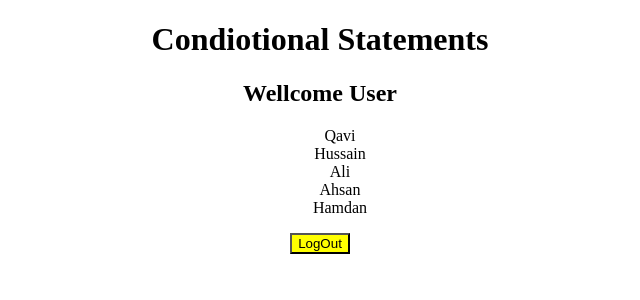
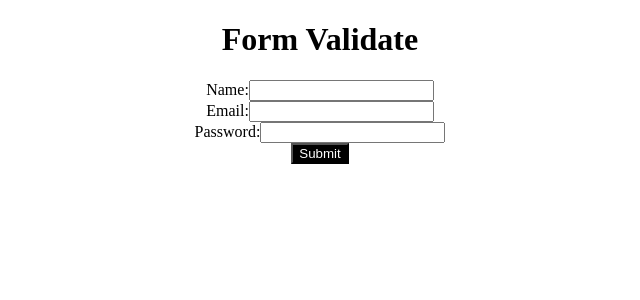
Before and after one commit to qavishaikh/React-Practice, a React (Create React App) app: page / in a window 1280 px wide. Shown: the top 300 px of the page, without its empty margins (320-960 px from the left). Built offline with nearby package versions, Linux system fonts and the light colour scheme.

Commit message:
Form Validate

```diff
--- a/src/App.css
+++ b/src/App.css
@@ -3,6 +3,7 @@
 }
 
 button{
-  background-color: yellow;
+  background-color: black;
+  color: white;
   cursor: pointer;
 }
--- a/src/App.js
+++ b/src/App.js
@@ -1,12 +1,12 @@
 import React  from 'react';
 import './App.css'
-import Condition from './Condition';
+import FormValidate from './FormValidate';
 
 const App = () => {
   return (
     <div className='App'>
-      <h1>Condiotional Statements</h1>
-      <Condition />
+      <h1>Form Validate</h1>
+      <FormValidate />
     </div>
   )
 }
--- a/src/Condition.css
+++ /dev/null
@@ -1,3 +0,0 @@
-li{
-  list-style: none;
-}
--- a/src/Condition.jsx
+++ /dev/null
@@ -1,43 +0,0 @@
-import React from 'react'
-import './Condition.css';
-
-const Condition = () => {
-    // Example 1
-    const isLogedIn = true;
-
-    // Example 2
-    const users = ["Qavi","Hussain","Ali","Ahsan","Hamdan"]
-
-    // Example 3
-    const isAunthicate = true;
-  return (
-    <div>
-
-       {/* Example 1 */}
-        {isLogedIn ? <h2>Wellcome User</h2> : <h2>Welcome Guest</h2>}
-
-      {/* Example 2 */}
-    <div>
-        {users.length > 0 ? (
-            <ul>
-                {users.map((user,index) => (
-                    <li key={index}>{user}</li>
-                ))}
-            </ul>
-        ) : (
-            <p>No users Found</p>
-        )}
-    </div>
-
-             {/* Example 3 */}
-             <div>
-                {isAunthicate && (
-                    <button onClick={() => console.log("Logged Out")}>LogOut</button>
-                )}
-             </div>
-
-    </div>
-  )
-}
-
-export default Condition
--- /dev/null
+++ b/src/Form.css
@@ -0,0 +1,16 @@
+.status {
+  width: 300px;
+  height: 300px;
+  margin: 0 auto 40px;
+  display: flex;
+  align-items: center;
+  justify-content: center;
+  border-radius: 5%;
+  background: green;
+  color: #fff;
+}
+.error {
+  color: #ff0000;
+  display: inline-block;
+  padding: 0 10px;
+}
--- /dev/null
+++ b/src/FormValidate.jsx
@@ -0,0 +1,99 @@
+import React, { useState } from 'react'
+import './Form.css'
+
+const FormValidate = () => {
+  const [name, setName] = useState("");
+  const [email, setEmail] = useState("");
+  const [password, setPassword] = useState("");
+  const [errors, setErrors] = useState({});
+  const [submitedData, setSubmitedData] = useState(null);
+
+  const validateForm = () => {
+    let isValid = true;
+    const newErrors = {};
+
+    if(!name.trim()) {
+      newErrors.name = "Name is Required";
+      isValid = false;
+    }
+    if(!email.trim()) {
+      newErrors.email = "Email is Required";
+      isValid = false;
+    } else if (!/\S+@\S+\.\S+/.test(email)) {
+      newErrors.email = "Email is invalid";
+      isValid = false;
+    }
+    if(!password.trim()) {
+      newErrors.password = "Password is Required";
+      isValid = false;
+    } else if (password.length < 6) {
+      newErrors.password = "Password should be at least 6 characters long.";
+      isValid = false;
+    }
+
+    setErrors(newErrors);
+    return isValid;
+  };
+
+  const handleSubmit =(event) => {
+    event.preventDefault();
+
+    if (validateForm()){
+      const submitedData = {
+        name,
+        email,
+        password,
+      };
+      setSubmitedData(submitedData);
+      console.log("Form Submited", submitedData);
+    }
+  }
+
+  return (
+    <>
+      <form onSubmit={handleSubmit}>
+        <div>
+        <label>Name:</label>
+          <input
+            type="text"
+            value={name}
+            onChange={(e) => setName(e.target.value)}
+          />
+          {errors.name && <span className="error">{errors.name}</span>}
+        </div>
+        <div>
+          <label>Email:</label>
+          <input
+            type="email"
+            value={email}
+            onChange={(e) => setEmail(e.target.value)}
+          />
+          {errors.email && <span className="error">{errors.email}</span>}
+        </div>
+        <div>
+          <label>Password:</label>
+          <input
+            type="password"
+            value={password}
+            onChange={(e) => setPassword(e.target.value)}
+          />
+          {errors.password && <span className="error">{errors.password}</span>}
+        </div>
+        <button type="submit">Submit</button>
+      </form>
+
+      {
+        submitedData && (
+          <div>
+            <h2>Submeted data</h2>
+            <p>Name: {submitedData.name}</p>
+            <p>Email: {submitedData.email}</p>
+            <p>Password: {submitedData.password}</p>
+          </div>
+        )
+      }
+    </>
+  );
+}
+
+export default FormValidate
```
